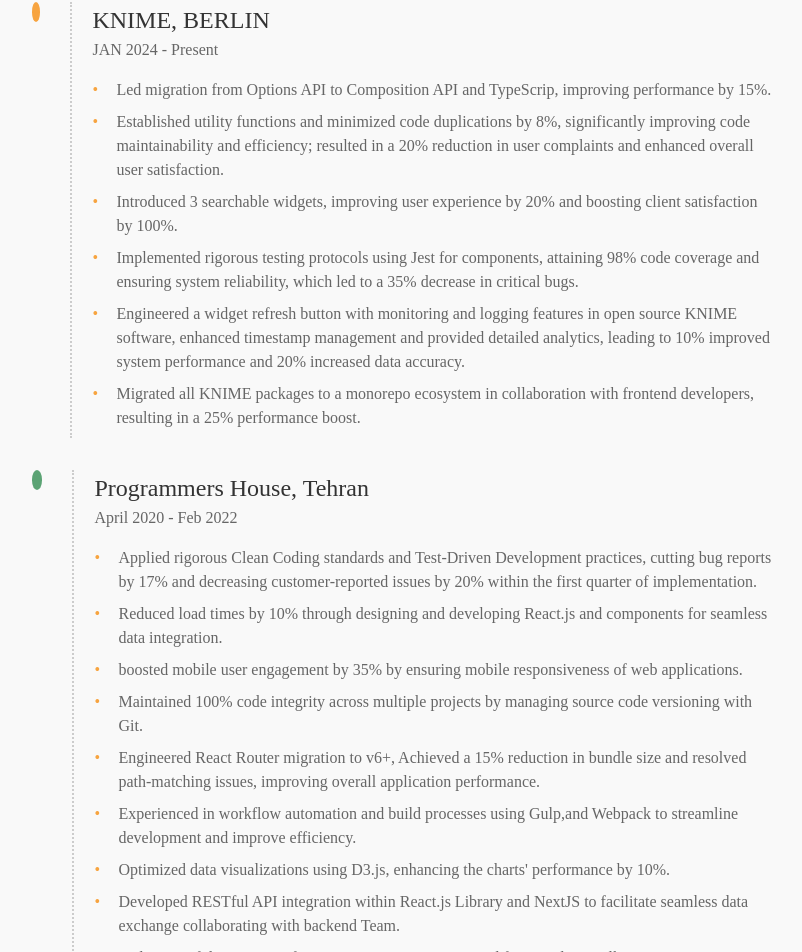
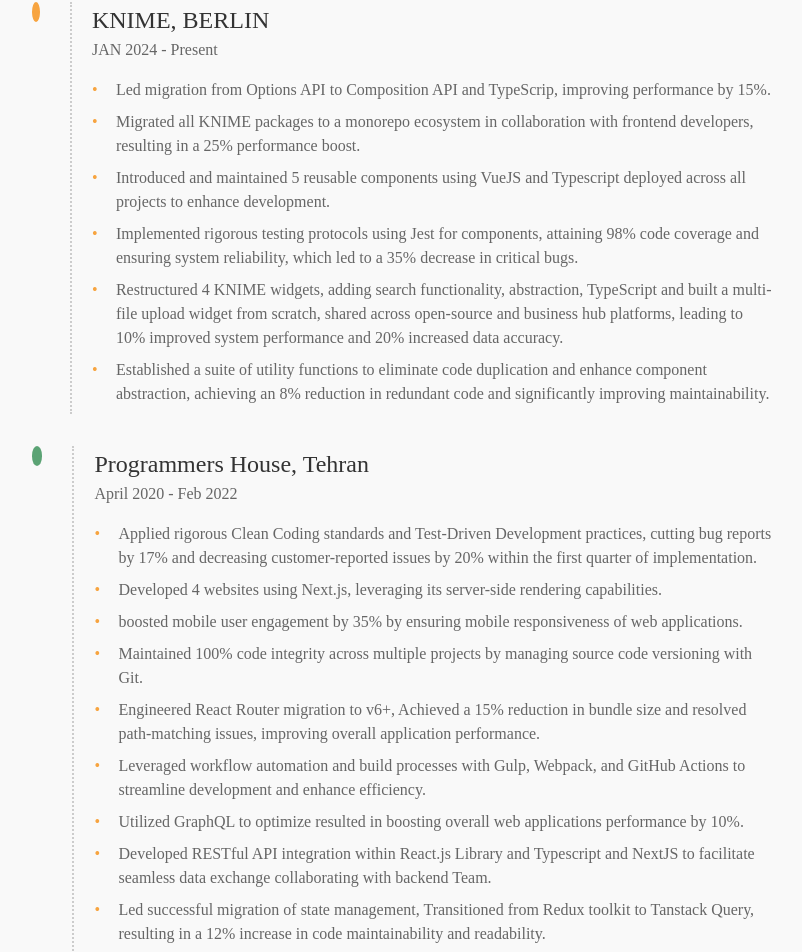
Before and after one commit to gitsheyno/personal-website, a Next.js app: page / in a window 1280 px wide. Shown: the part 1322-2274 px from the top of the page, without its empty margins (233-1035 px from the left). Built offline with nearby package versions, Linux system fonts and the light colour scheme; no server answers.

Commit message:
update test

```diff
--- a/components/LandingPage.tsx
+++ b/components/LandingPage.tsx
@@ -20,14 +20,14 @@
                   TypeScrip, improving performance by 15%.
                 </li>
                 <li>
-                  Established utility functions and minimized code duplications
-                  by 8%, significantly improving code maintainability and
-                  efficiency; resulted in a 20% reduction in user complaints and
-                  enhanced overall user satisfaction.
+                  Migrated all KNIME packages to a monorepo ecosystem in
+                  collaboration with frontend developers, resulting in a 25%
+                  performance boost.
                 </li>
                 <li>
-                  Introduced 3 searchable widgets, improving user experience by
-                  20% and boosting client satisfaction by 100%.
+                  Introduced and maintained 5 reusable components using VueJS
+                  and Typescript deployed across all projects to enhance
+                  development.
                 </li>
                 <li>
                   Implemented rigorous testing protocols using Jest for
@@ -35,15 +35,17 @@
                   reliability, which led to a 35% decrease in critical bugs.
                 </li>
                 <li>
-                  Engineered a widget refresh button with monitoring and logging
-                  features in open source KNIME software, enhanced timestamp
-                  management and provided detailed analytics, leading to 10%
-                  improved system performance and 20% increased data accuracy.
+                  Restructured 4 KNIME widgets, adding search functionality,
+                  abstraction, TypeScript and built a multi-file upload widget
+                  from scratch, shared across open-source and business hub
+                  platforms, leading to 10% improved system performance and 20%
+                  increased data accuracy.
                 </li>
                 <li>
-                  Migrated all KNIME packages to a monorepo ecosystem in
-                  collaboration with frontend developers, resulting in a 25%
-                  performance boost.
+                  Established a suite of utility functions to eliminate code
+                  duplication and enhance component abstraction, achieving an 8%
+                  reduction in redundant code and significantly improving
+                  maintainability.
                 </li>
               </ul>
             </div>
@@ -64,8 +66,8 @@
                   quarter of implementation.
                 </li>
                 <li>
-                  Reduced load times by 10% through designing and developing
-                  React.js and components for seamless data integration.
+                  Developed 4 websites using Next.js, leveraging its server-side
+                  rendering capabilities.
                 </li>
                 <li>
                   boosted mobile user engagement by 35% by ensuring mobile
@@ -81,27 +83,27 @@
                   improving overall application performance.
                 </li>
                 <li>
-                  Experienced in workflow automation and build processes using
-                  Gulp,and Webpack to streamline development and improve
-                  efficiency.
+                  Leveraged workflow automation and build processes with Gulp,
+                  Webpack, and GitHub Actions to streamline development and
+                  enhance efficiency.
                 </li>
                 <li>
-                  Optimized data visualizations using D3.js, enhancing the
-                  charts&apos; performance by 10%.
+                  Utilized GraphQL to optimize resulted in boosting overall web
+                  applications performance by 10%.
                 </li>
                 <li>
                   Developed RESTful API integration within React.js Library and
-                  NextJS to facilitate seamless data exchange collaborating with
-                  backend Team.
+                  Typescript and NextJS to facilitate seamless data exchange
+                  collaborating with backend Team.
                 </li>
                 <li>
-                  Led successful migration of state managemen, Transitioned from
-                  Redux Toolkit to React Query, resulting in a 12% increase in
-                  code maintainability and readability.
+                  Led successful migration of state management, Transitioned
+                  from Redux toolkit to Tanstack Query, resulting in a 12%
+                  increase in code maintainability and readability.
                 </li>
                 <li>
-                  Utilized Error Boundaries to catch JavaScript errors,
-                  preventing the entire app from crashing.
+                  Collaborated seamlessly alongside cross-functional teams
+                  including back-end engineers and design professionals.
                 </li>
               </ul>
             </div>
```
